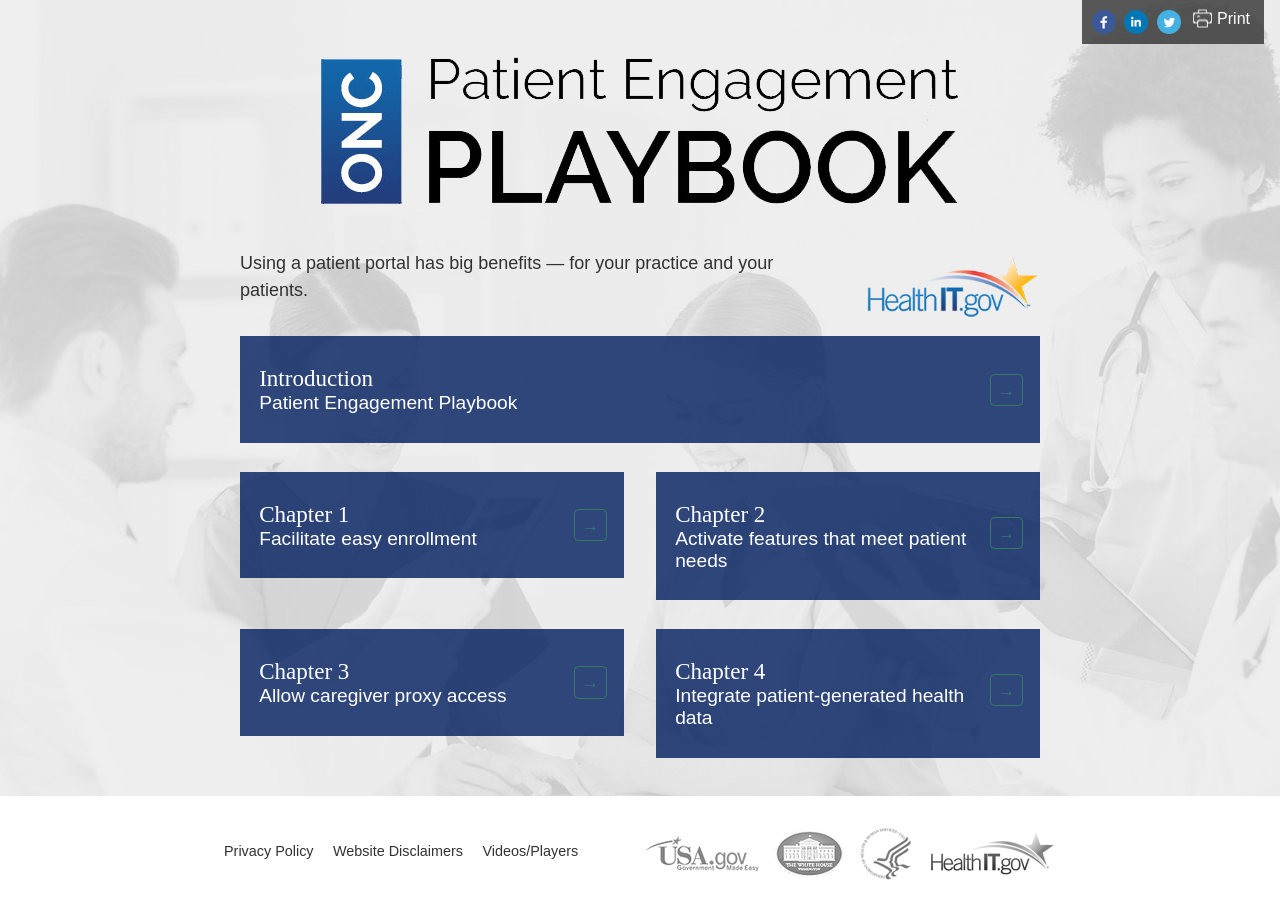
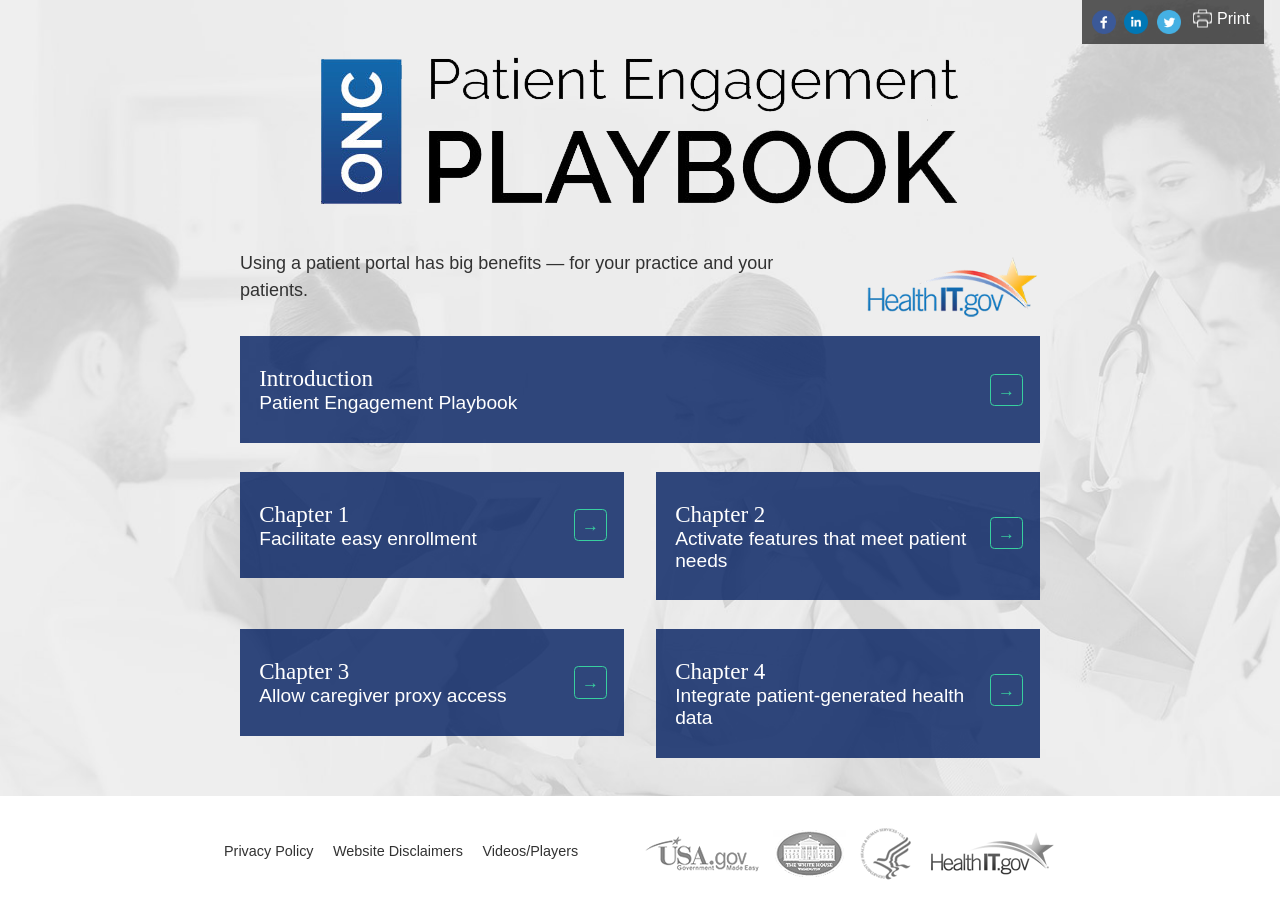
Before and after one commit to SriGovHealth/ONCHITPlaybook, a Jekyll site: the page built from _content/homepage.html, in a window 1280 px wide. Built offline with Jekyll 4.4.1, drawn with Linux system fonts in a browser that asks for light colours.

Commit message:
Fix homepage button contrast

```diff
--- a/_sass/_patterns.scss
+++ b/_sass/_patterns.scss
@@ -834,19 +834,41 @@
 }
 
 .btn-arrow {
-  border-color: $green-2;
-  color: $green-2;
+  border-color: $green-dark;
+  color: $green-dark;
   font-size: 90%;
   font-weight: 700;
   line-height: 1;
   padding: .4em .4em .35em;
   text-align: center;
   //width: 1.8em;
+
+  &:visited {
+    background-color: $white;
+    border-color: $green-dark;
+    color: $green-dark;
+  }
+
+  &:hover,
+  &:focus {
+    background-color: $green;
+    border-color: $green;
+    color: $white;
+    transition: all .4s;
+  }
+
+  &:active {
+    background-color: $green;
+    border-color: $green;
+    color: $white;
+    transition: all .4s;
+  }
 }
 
 .sidebar .btn-arrow {
-
   background-color: $white;
+  border-color: $green-2;
+  color: $green-2;
 
   &:visited {
     background-color: $white;
```
